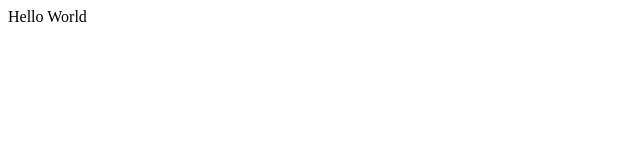
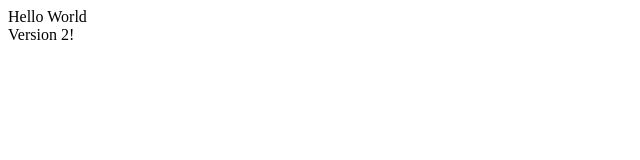
Before and after one commit to LucasNakvosas/Hellow-World-LwN, a plain HTML site: page index.html in a window 1280 px wide. Shown: the full height of the page, 0-640 px from the left. Drawn offline with Linux system fonts and the light colour scheme.

Commit message:
Version 2

```diff
--- a/index.html
+++ b/index.html
@@ -4,6 +4,7 @@
     <title>Hello</title>
 </head>
 <body>
-    Hello World
+    Hello World<br>
+    Version 2!
 </body>
 </html>
```
